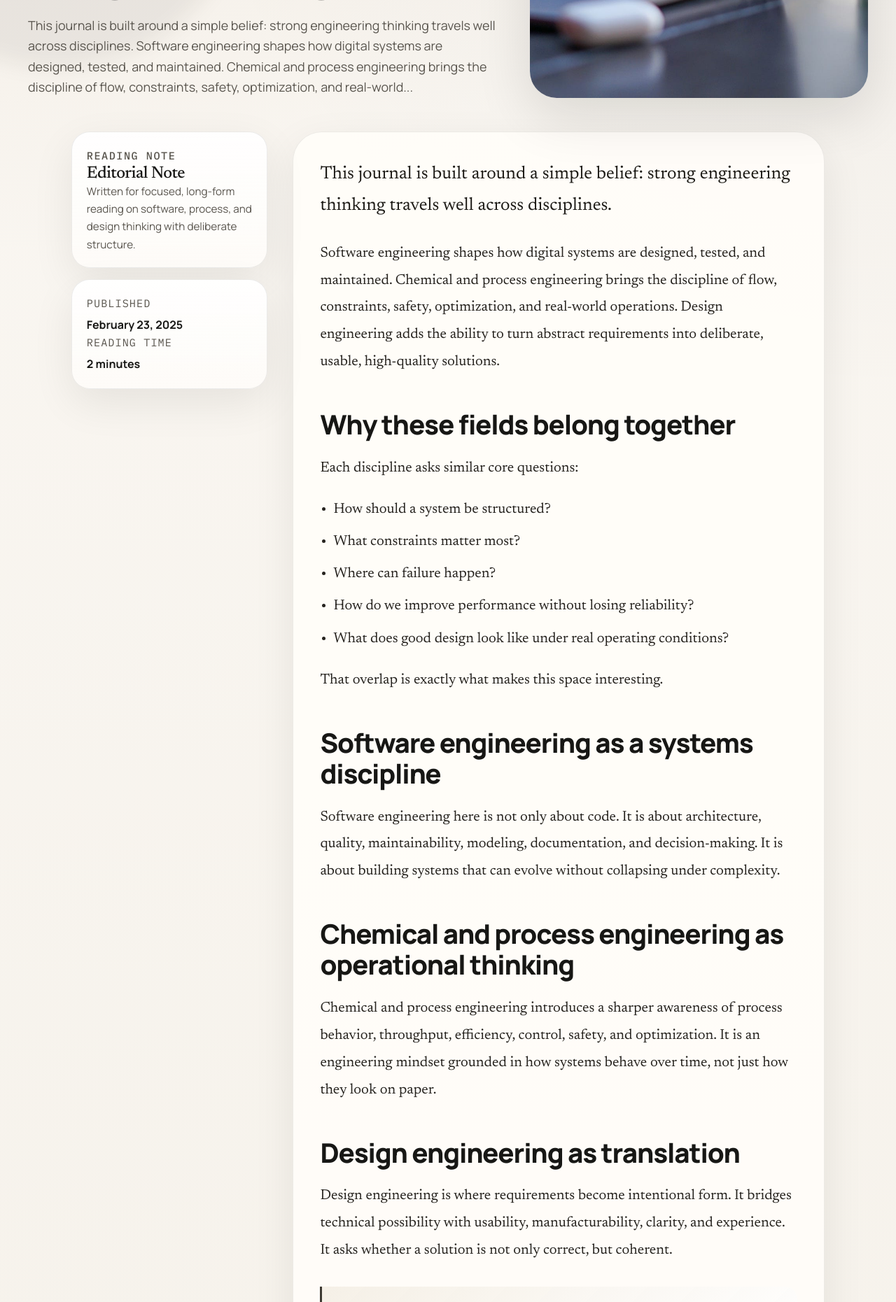
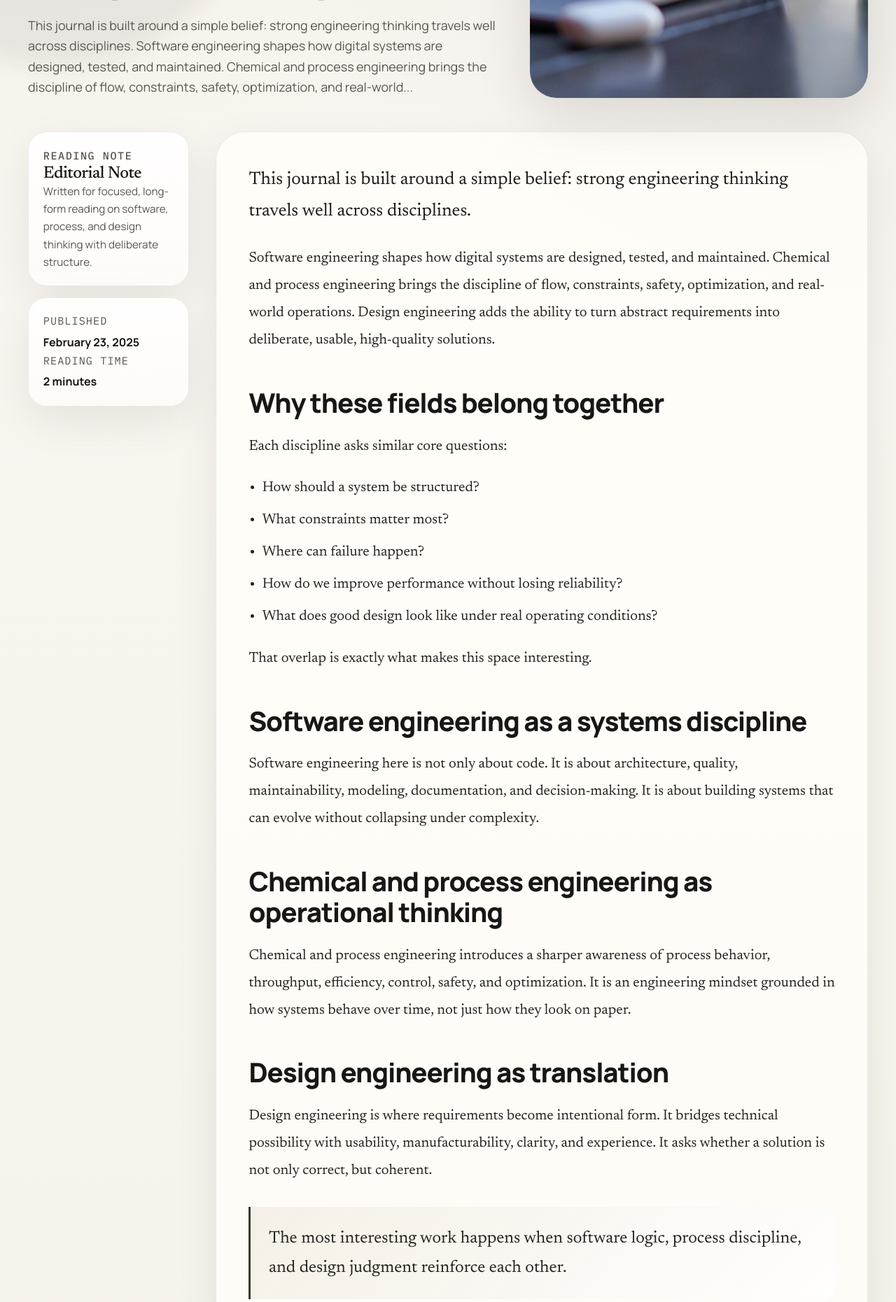
Before and after one commit to mavin321/MY_Blog_Website, a Django app: page /blog-details/featured in a window 1280 px wide. Shown: the part 927-2788 px from the top of the page at 70% size. Run offline with Django 5.2, Linux system fonts and the light colour scheme; data that the repository does not hold is empty.

Commit message:
better post ui

```diff
--- a/static/assets/css/main.css
+++ b/static/assets/css/main.css
@@ -784,9 +784,9 @@ body.nav-open .mobile-nav-toggle span:last-child {
 
 .article-shell__grid {
   display: grid;
-  grid-template-columns: minmax(220px, 280px) minmax(0, 760px);
+  grid-template-columns: minmax(190px, 230px) minmax(0, 980px);
   justify-content: center;
-  gap: clamp(20px, 3vw, 36px);
+  gap: clamp(24px, 3vw, 40px);
   align-items: start;
 }
 
@@ -826,9 +826,9 @@ body.nav-open .mobile-nav-toggle span:last-child {
 
 .article-body {
   width: 100%;
-  max-width: 760px;
+  max-width: 980px;
   min-width: 0;
-  padding: clamp(1.8rem, 3vw, 3rem);
+  padding: clamp(2.2rem, 3.6vw, 3.8rem);
   border-radius: calc(var(--radius-lg) + 4px);
   border: 1px solid rgba(23, 23, 21, 0.08);
   background: rgba(255, 253, 249, 0.92);
```
